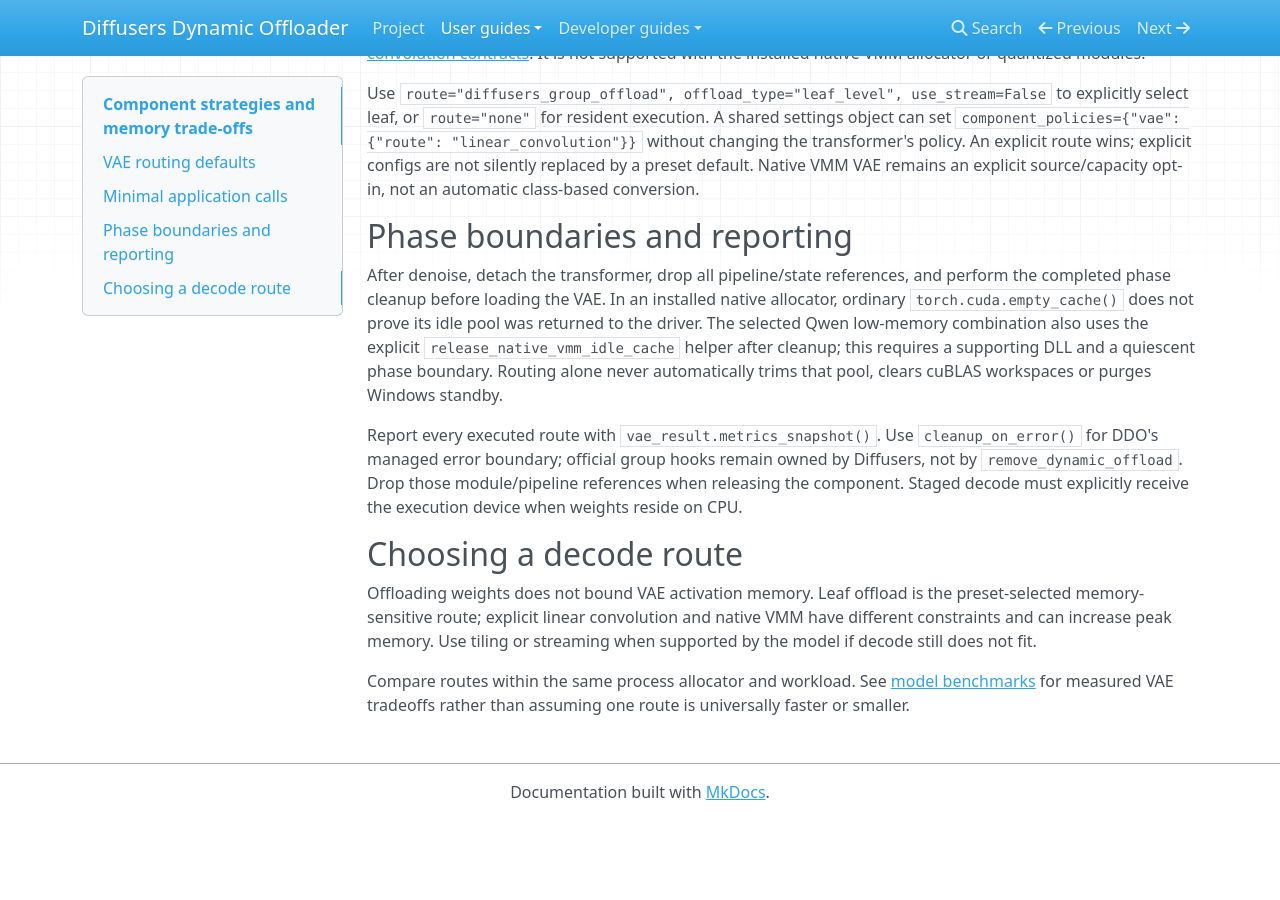
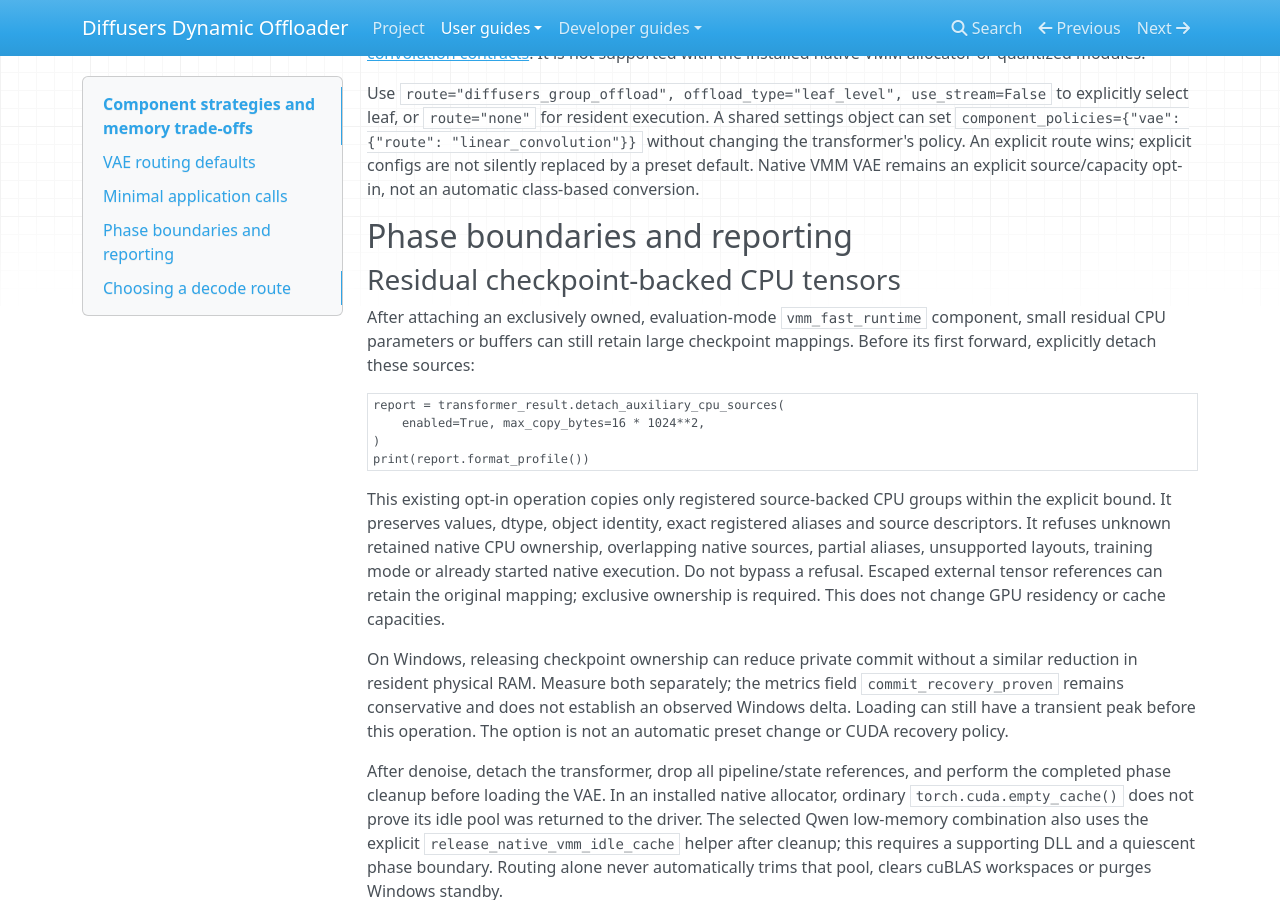
Before and after one commit to DEVAIEXP/diffusers-dynamic-offloader, an MkDocs documentation site: the page built from docs/user/component-strategies.md, in a window 1280 px wide and 900 px high, scrolled down 1098 px. Built offline with MkDocs 1.6.1, drawn with Linux system fonts in a browser that asks for light colours; before the commit the page ends 1918 px from its top, so only the background shows below that.

Commit message:
Test and document residual CPU mapping release

````diff
--- a/docs/user/component-strategies.md
+++ b/docs/user/component-strategies.md
@@ -57,6 +57,33 @@ an explicit source/capacity opt-in, not an automatic class-based conversion.
 
 ## Phase boundaries and reporting
 
+### Residual checkpoint-backed CPU tensors
+
+After attaching an exclusively owned, evaluation-mode `vmm_fast_runtime`
+component, small residual CPU parameters or buffers can still retain large
+checkpoint mappings. Before its first forward, explicitly detach these sources:
+
+```python
+report = transformer_result.detach_auxiliary_cpu_sources(
+    enabled=True, max_copy_bytes=16 * 1024**2,
+)
+print(report.format_profile())
+```
+
+This existing opt-in operation copies only registered source-backed CPU groups
+within the explicit bound. It preserves values, dtype, object identity, exact
+registered aliases and source descriptors. It refuses unknown retained native
+CPU ownership, overlapping native sources, partial aliases, unsupported layouts,
+training mode or already started native execution. Do not bypass a refusal.
+Escaped external tensor references can retain the original mapping; exclusive
+ownership is required. This does not change GPU residency or cache capacities.
+
+On Windows, releasing checkpoint ownership can reduce private commit without a
+similar reduction in resident physical RAM. Measure both separately; the metrics
+field `commit_recovery_proven` remains conservative and does not establish an
+observed Windows delta. Loading can still have a transient peak before this
+operation. The option is not an automatic preset change or CUDA recovery policy.
+
 After denoise, detach the transformer, drop all pipeline/state references, and
 perform the completed phase cleanup before loading the VAE. In an installed
 native allocator, ordinary `torch.cuda.empty_cache()` does not prove its idle
````
Also changed, not shown: docs/developer/validation.md (+16 -0 lines), 1 other file.
